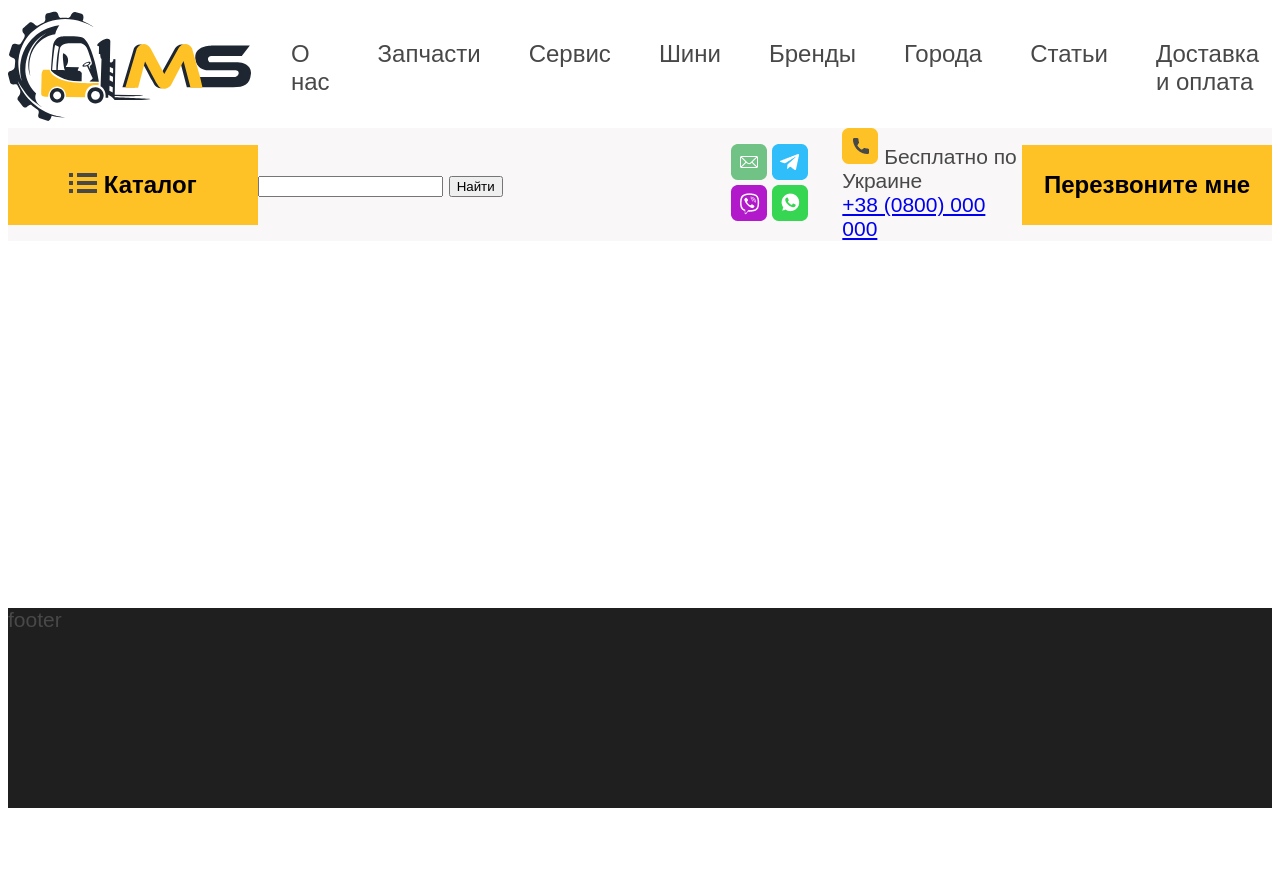
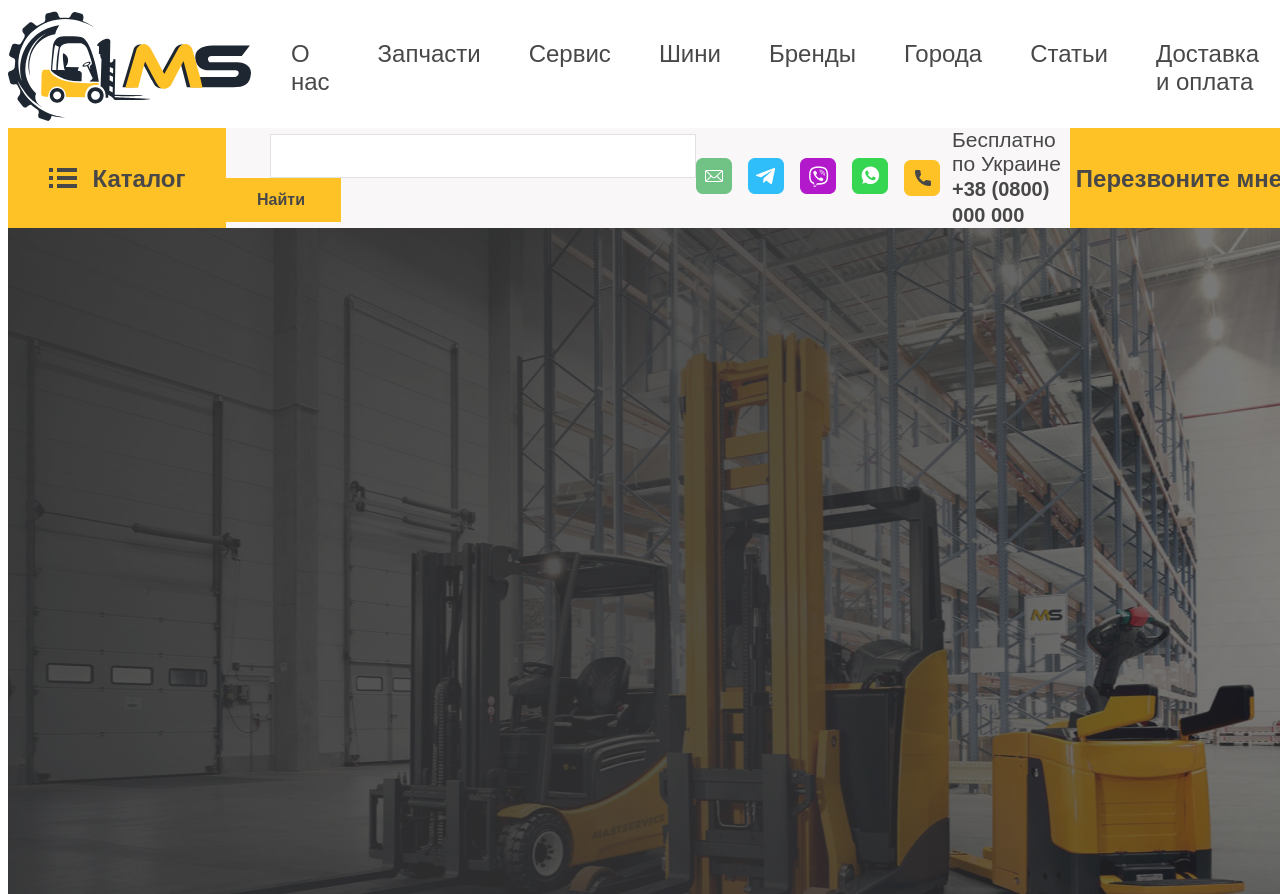
Before and after one commit to GricenkoAlexandr/MastService, a plain HTML site: page index.html in a window 1280 px wide. Shown: the top 894 px of the page. Before the commit the page ends 816 px from the top, so only its background shows below. Drawn offline with Linux system fonts and the light colour scheme; a web font is replaced by a local one.

Commit message:
header plus background.

```diff
--- a/css/style.css
+++ b/css/style.css
@@ -18,6 +18,7 @@ body {
   display: flex;
   flex-direction: column;
   overflow: clip;
+  width: 100vw;
 }
 
 .main {
@@ -26,8 +27,6 @@ body {
 
 /* header */
 
-.header {
-}
 .topmenu {
   min-height: 120px;
   display: flex;
@@ -35,20 +34,14 @@ body {
   justify-content: space-around;
   color: #484848;
 }
-.header__logo {
-}
-.logo {
-}
-.header__menu {
-}
+
 .menu__list {
   display: flex;
   justify-content: space-between;
   gap: 48px;
   list-style: none;
 }
-.menu__item {
-}
+
 .menu__link {
   text-decoration: none;
   color: #484848;
@@ -64,32 +57,88 @@ body {
 
 .bottommenu {
   display: flex;
+  justify-content: space-between;
   align-items: center;
-  justify-content: space-between;
+  min-height: 80px;
   background-color: #F9F7F8;
 }
 .bottommenu__cat,
 .callback {
+  width: 350px;
+  height: 100px;
   background-color: #FFC226;
-  width: 356px;
-  height: 80px;
-  border: none;
+  display:flex;
+  justify-content: center;
+  align-items:center;
+  font-style: normal;
   font-weight: 600;
   font-size: 24px;
   line-height: 31px;
+  font-style: normal;
 }
 .cat_img {
+  margin-right: 16px;
 }
+
 .bottommenu__search {
-  width: 684px
+  width: 600px
+
+}
+
+.bottommenu__search input {
+  width: 420px;
+  height: 40px;
+  border: 1px solid #E2E2E2;
+  margin-left: 44px;
+}
+
+.bottommenu__search button{
+  margin-left: -5px;
+  border-width: 0;
+  height: 44px;
+  width: 120px;
+  background-color:#FFC226;
+  color: #484848;
+  font-style: normal;
+  font-weight: 600;
+  font-size: 16px;
+  line-height: 20px;
 }
 .bottommenu__messagers {
+  display: flex;
+  justify-content: center;
+  align-items:center;
+
 }
+
+.bottommenu__messagers a {
+  margin-right: 16px;
+}
+
 .bottommenu__phone {
+  display:flex;
+  justify-content: center;
+  align-items:center;
+
 }
+
+.bottommenu__phone img{
+  margin-right: 12px;
+}
+
 .main_phone {
+  color: #484848;
+  text-decoration: none;
+  font-style: normal;
+  font-weight: 600;
+  font-size: 20px;
+  line-height: 26px;
 }
-.callback {
+
+.header__slider {
+  height: 790px;
+  background: no-repeat center url("../img/headerimg.jpg");
+
 }
 
 /* header end */
--- a/index.html
+++ b/index.html
@@ -52,11 +52,12 @@
          <div class="lang">RU</div>
       </div>
     </div>
+
     <div class="bottommenu">
-      <button class="bottommenu__cat">
+      <div class="bottommenu__cat">
           <img src="./img/catimg.svg" alt="" class="cat_img">
           Каталог
-      </button>
+      </div>
       <div class="bottommenu__search">
           <input type="text">
           <button type="submit">Найти</button>
@@ -69,11 +70,17 @@
       </div>
       <div class="bottommenu__phone">
         <img src="./img/call.png" alt="">
-        <span>Бесплатно по Украине</span>
+        <div class="phone_text">
+          <span>Бесплатно по Украине</span>
         <br>
         <a href="tel:+380800000000" class="main_phone">+38 (0800) 000 000</a>
       </div>
-      <button class="callback">Перезвоните мне</button>
+      </div>
+      <div class="callback">Перезвоните мне</div>
+  </div>
+
+  <div class="header__slider">
+
   </div>
   </header>
   <main class="main">
```
